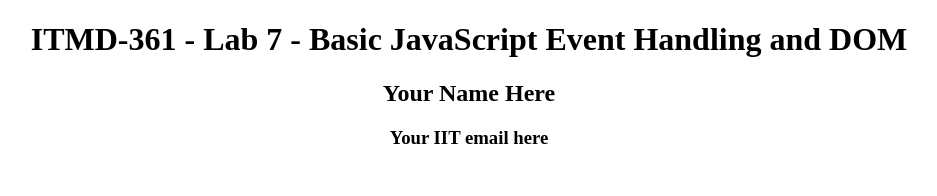
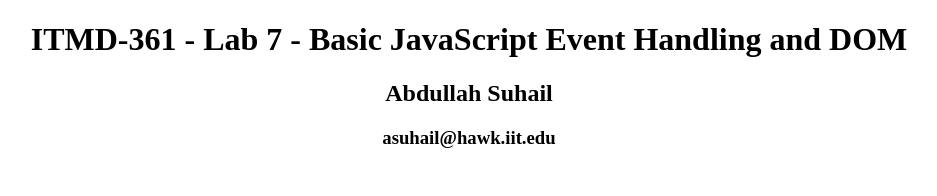
Before and after one commit to asuhail1270106/ProductionProblem5, a plain HTML site: page index.html in a window 1280 px wide. Shown: the top 196 px of the page, without its empty margins (171-1108 px from the left). Drawn offline with Linux system fonts and the light colour scheme.

Commit message:
Update index.html
adding my info

```diff
--- a/index.html
+++ b/index.html
@@ -32,8 +32,8 @@
   </head>
   <body>
     <h1 class="center">ITMD-361 - Lab 7 - Basic JavaScript Event Handling and DOM</h1>
-    <h2 class="center">Your Name Here</h2>
-    <h3 class="center">Your IIT email here</h3>
+    <h2 class="center">Abdullah Suhail</h2>
+    <h3 class="center">asuhail@hawk.iit.edu</h3>
     <div id="container">
       <input id="entryinput" type="text" name="textentry" placeholder="Enter a Message">
       <div id="entrybutton">Alert Me</div>
```
